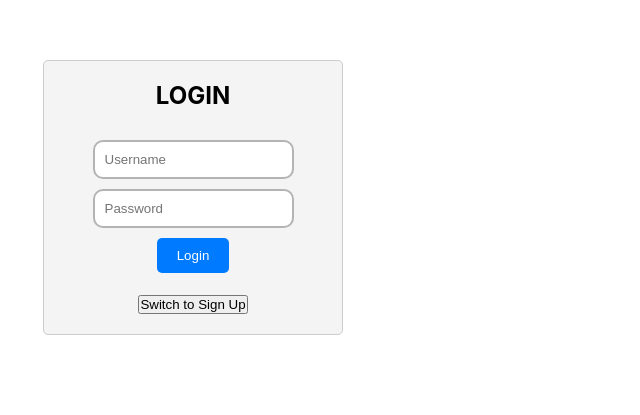
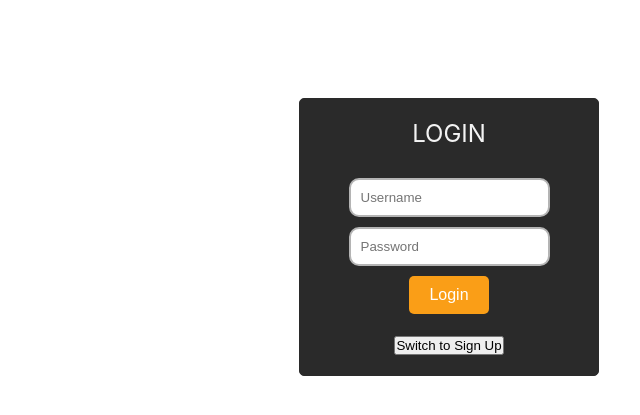
Before and after one commit to thedeclancarter/LeetSocial, a React (Create React App) app in the folder frontend/: page / in a window 1280 px wide. Shown: the part 203-618 px from the top of the page, without its empty margins (447-1087 px from the left). Built offline with nearby package versions, Linux system fonts and the light colour scheme.

Commit message:
Changed login box to match color scheme

```diff
--- a/frontend/src/components/login/Login.css
+++ b/frontend/src/components/login/Login.css
@@ -9,17 +9,21 @@
     display: flex;
     justify-content: center;
     align-items: center;
+    position: absolute;
+    width: 60%;
+    padding-top: 80px;
+    right: 0;
     height: 100vh;
 }
 
 .loginDiv, .hidden {
     text-align: center;
     padding: 20px;
-    border: 1px solid #ccc;
+    border: 1px solid #2a2a2a;
     border-radius: 5px;
     margin: 10px;
     width: 300px;
-    background-color: #f4f4f4;
+    background-color: #2a2a2a;
     transition: opacity 0.5s;
 }
 
@@ -60,8 +64,9 @@
 }
 
 .buttons {
-    background-color: #007bff;
+    background-color: #fa9e17;
     color: #fff;
+    font-size: medium;
     border: none;
     padding: 10px 20px;
     border-radius: 5px;
@@ -75,7 +80,7 @@
 
 #inner-title, #inner-titleR {
     font-size: 24px;
-    font-weight: bold;
+    color: #f3f3f3;
 }
 
 #loginResult, #registerResult {
```
